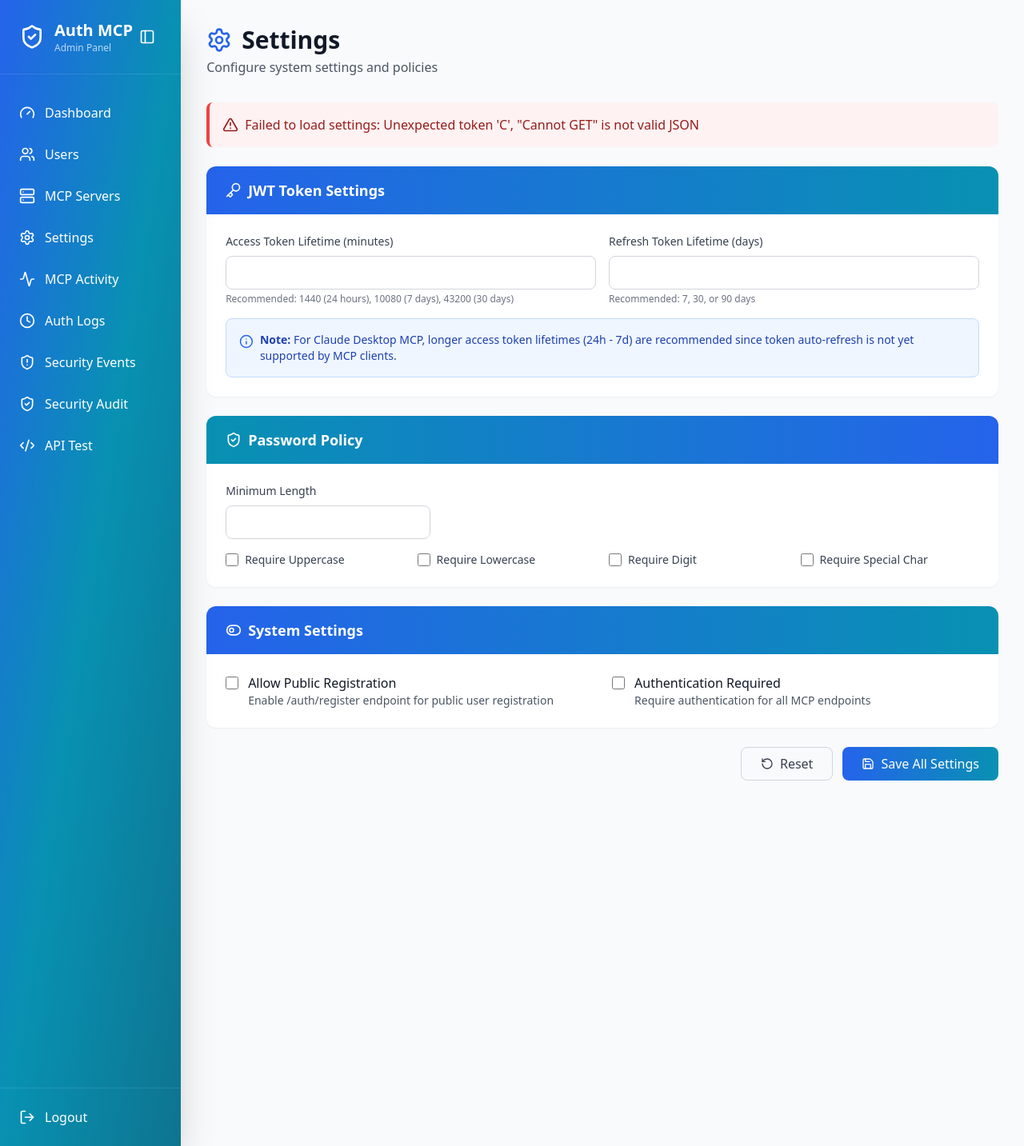
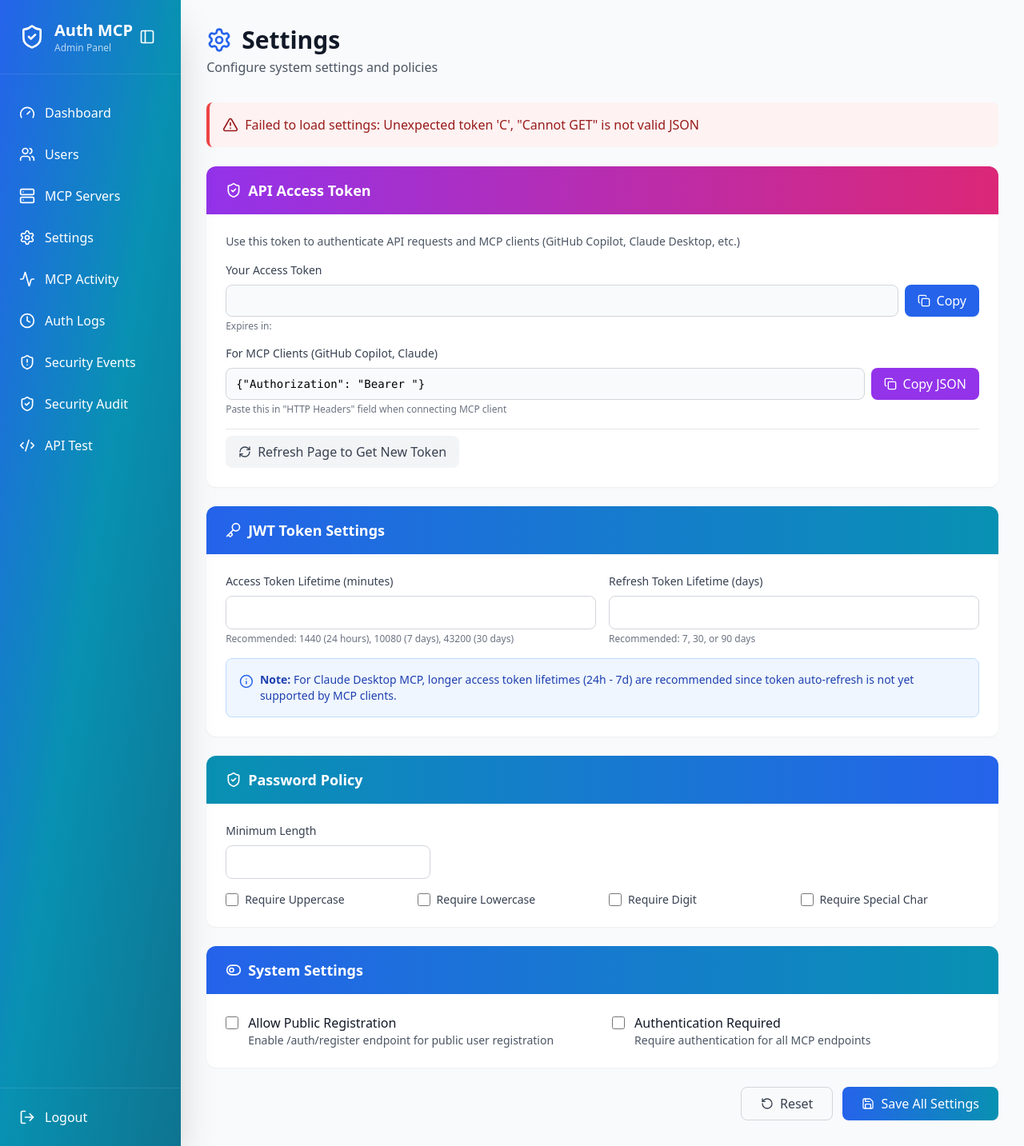
Before and after one commit to loglux/authmcp-gateway, a Python web app: template src/authmcp_gateway/templates/admin/settings.html in a window 1280 px wide. Shown: the whole page at 80% size. Run offline with Jinja, Linux system fonts and the light colour scheme; the template is opened without the code that fills it, so the values that code supplies are empty; some libraries are stand-ins or nearby versions.

Commit message:
v1.0.9: Add API Access Token display in Settings
FEATURE:
- Show current access token in Settings page
- Copy button for token
- Copy button for ready MCP header JSON
- Shows token expiration time
- Perfect for GitHub Copilot, Claude Desktop setup

UX:
- Purple section at top of Settings
- One-click copy with toast notification
- No need to use API Test anymore

Files:
- templates/admin/settings.html - New API Access section
- admin/routes.py - Generate fresh token for display
- Added copyToClipboard() JavaScript helper

```diff
--- a/pyproject.toml
+++ b/pyproject.toml
@@ -4,7 +4,7 @@ build-backend = "setuptools.build_meta"
 
 [project]
 name = "authmcp-gateway"
-version = "1.0.8"
+version = "1.0.9"
 description = "Universal Authentication Gateway for MCP (Model Context Protocol) Servers"
 readme = "README.md"
 requires-python = ">=3.11"
--- a/src/authmcp_gateway/__init__.py
+++ b/src/authmcp_gateway/__init__.py
@@ -1,6 +1,6 @@
 """AuthMCP Gateway - Universal Authentication for MCP Servers."""
 
-__version__ = "1.0.8"
+__version__ = "1.0.9"
 __author__ = "loglux"
 __license__ = "MIT"
 
--- a/src/authmcp_gateway/security/mcp_auditor.py
+++ b/src/authmcp_gateway/security/mcp_auditor.py
@@ -350,7 +350,7 @@ class MCPSecurityAuditor:
         export_data = {
             "metadata": {
                 "tool": "AuthMCP Gateway - MCP Security Audit",
-                "version": "1.0.8",
+                "version": "1.0.9",
                 "timestamp": datetime.datetime.utcnow().isoformat() + "Z",
                 "tested_url": self.url,
                 "has_token": bool(self.bearer_token)
--- a/src/authmcp_gateway/templates/admin/settings.html
+++ b/src/authmcp_gateway/templates/admin/settings.html
@@ -27,6 +27,56 @@
          class="mb-6 p-4 bg-red-50 border-l-4 border-red-500 text-red-800 rounded-lg flex items-center gap-2">
         <i data-lucide="alert-triangle" class="w-5 h-5"></i>
         <span x-text="errorMessage"></span>
+    </div>
+
+    <!-- API Access Token Section -->
+    <div class="bg-white rounded-xl shadow-sm overflow-hidden mb-6">
+        <div class="bg-gradient-to-r from-purple-600 to-pink-600 px-6 py-4 flex items-center gap-2 text-white">
+            <i data-lucide="shield-check" class="w-5 h-5"></i>
+            <h2 class="text-lg font-semibold">API Access Token</h2>
+        </div>
+        <div class="p-6 space-y-4">
+            <p class="text-sm text-gray-600">Use this token to authenticate API requests and MCP clients (GitHub Copilot, Claude Desktop, etc.)</p>
+
+            <!-- Access Token -->
+            <div>
+                <label class="block text-sm font-medium text-gray-700 mb-2">Your Access Token</label>
+                <div class="flex gap-2">
+                    <input type="text" readonly value="{{ access_token }}"
+                           class="flex-1 px-3 py-2 border border-gray-300 rounded-lg bg-gray-50 font-mono text-sm">
+                    <button onclick="copyToClipboard('{{ access_token }}', 'Token copied!')"
+                            class="px-4 py-2 bg-blue-600 text-white rounded-lg hover:bg-blue-700 transition-colors flex items-center gap-2">
+                        <i data-lucide="copy" class="w-4 h-4"></i>
+                        Copy
+                    </button>
+                </div>
+                <p class="text-xs text-gray-500 mt-1">Expires in: <span class="font-medium">{{ token_expires_in }}</span></p>
+            </div>
+
+            <!-- MCP Client Format -->
+            <div>
+                <label class="block text-sm font-medium text-gray-700 mb-2">For MCP Clients (GitHub Copilot, Claude)</label>
+                <div class="flex gap-2">
+                    <input type="text" readonly value='{"Authorization": "Bearer {{ access_token }}"}'
+                           class="flex-1 px-3 py-2 border border-gray-300 rounded-lg bg-gray-50 font-mono text-sm">
+                    <button onclick="copyToClipboard('{\"Authorization\": \"Bearer {{ access_token }}\"}', 'MCP header copied!')"
+                            class="px-4 py-2 bg-purple-600 text-white rounded-lg hover:bg-purple-700 transition-colors flex items-center gap-2">
+                        <i data-lucide="copy" class="w-4 h-4"></i>
+                        Copy JSON
+                    </button>
+                </div>
+                <p class="text-xs text-gray-500 mt-1">Paste this in "HTTP Headers" field when connecting MCP client</p>
+            </div>
+
+            <!-- Refresh Token Button -->
+            <div class="pt-2 border-t border-gray-200">
+                <button onclick="window.location.reload()"
+                        class="px-4 py-2 bg-gray-100 text-gray-700 rounded-lg hover:bg-gray-200 transition-colors flex items-center gap-2">
+                    <i data-lucide="refresh-cw" class="w-4 h-4"></i>
+                    Refresh Page to Get New Token
+                </button>
+            </div>
+        </div>
     </div>
 
     <!-- JWT Token Settings -->
@@ -242,6 +292,20 @@
         }
     }
 
+    function copyToClipboard(text, message = 'Copied!') {
+        navigator.clipboard.writeText(text).then(() => {
+            // Show temporary success message
+            const toast = document.createElement('div');
+            toast.className = 'fixed top-4 right-4 bg-green-500 text-white px-6 py-3 rounded-lg shadow-lg z-50 flex items-center gap-2';
+            toast.innerHTML = `<i data-lucide="check" class="w-5 h-5"></i><span>${message}</span>`;
+            document.body.appendChild(toast);
+            lucide.createIcons();
+            setTimeout(() => toast.remove(), 2000);
+        }).catch(() => {
+            alert('Failed to copy. Please select and copy manually.');
+        });
+    }
+
     document.addEventListener('DOMContentLoaded', function() {
         setTimeout(() => lucide.createIcons(), 100);
     });
```
Also changed, not shown: src/authmcp_gateway/admin/routes.py (+30 -2 lines).
